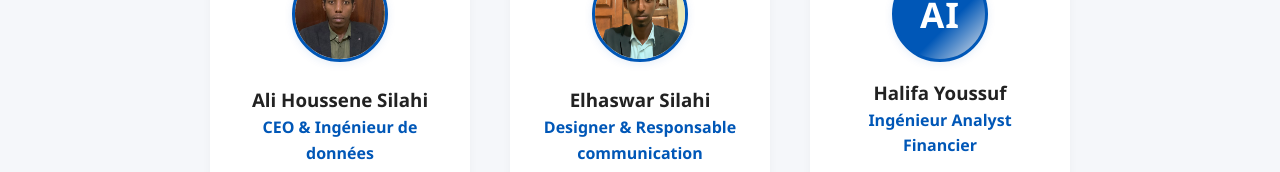
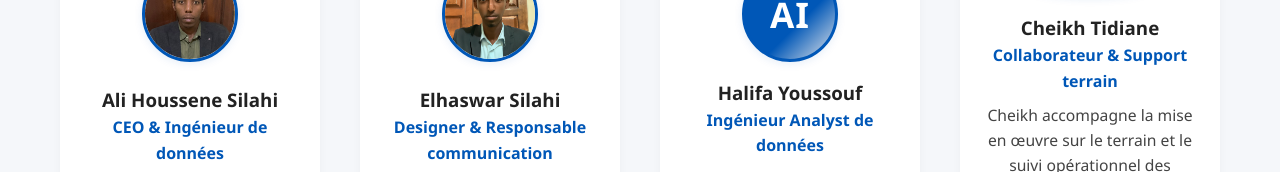
Before and after one commit to silahi/teksene, a plain HTML site: page index.html in a window 1280 px wide. Shown: the part 1925-2097 px from the top of the page. Drawn offline with Linux system fonts and the light colour scheme.

Commit message:
Update index.html

```diff
--- a/index.html
+++ b/index.html
@@ -120,18 +120,18 @@
         <div class="membre">
           <!-- Pas de photo disponible pour  -->
           <div class="membre__photo membre__photo--empty">AI</div>
-          <h3>Halifa Youssuf</h3>
-          <p class="membre__role">Ingénieur Analyst Financier</p>
+          <h3>Halifa Youssouf</h3>
+          <p class="membre__role">Ingénieur Analyst de données</p>
           <p class="membre__bio">Halifa accompagne les organisations dans la conception de solutions data innovantes et l'exploitation avancée de leurs données.</p>
         </div>
-        <!-- Optionnel :
+
         <div class="membre">
           <img src="ressources/images/cheikh.jpg" alt="Cheikh Tidiane" class="membre__photo">
           <h3>Cheikh Tidiane</h3>
           <p class="membre__role">Collaborateur & Support terrain</p>
           <p class="membre__bio">Cheikh accompagne la mise en œuvre sur le terrain et le suivi opérationnel des projets data.</p>
         </div>
-        -->
+
       </div>
     </div>
   </section>
```
